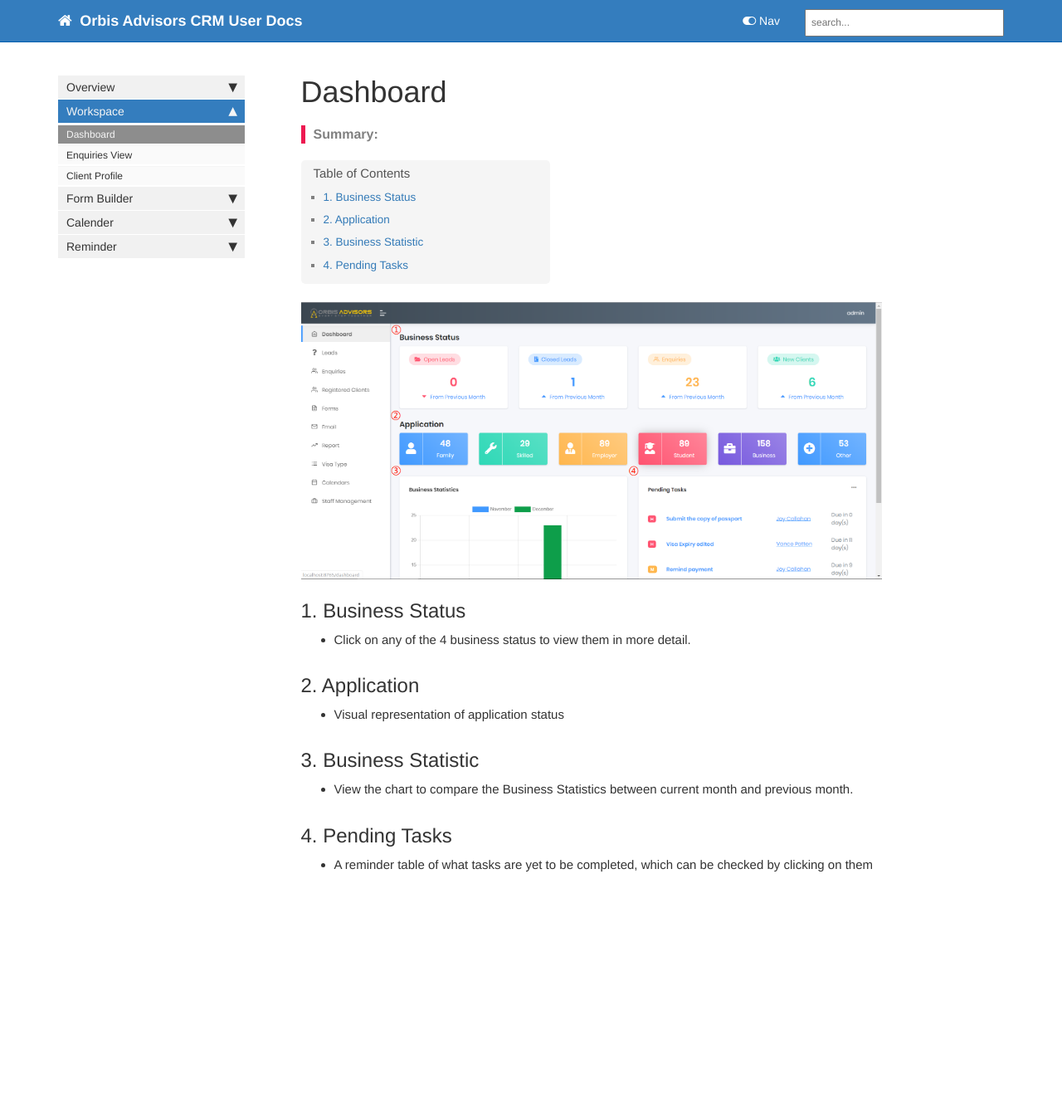
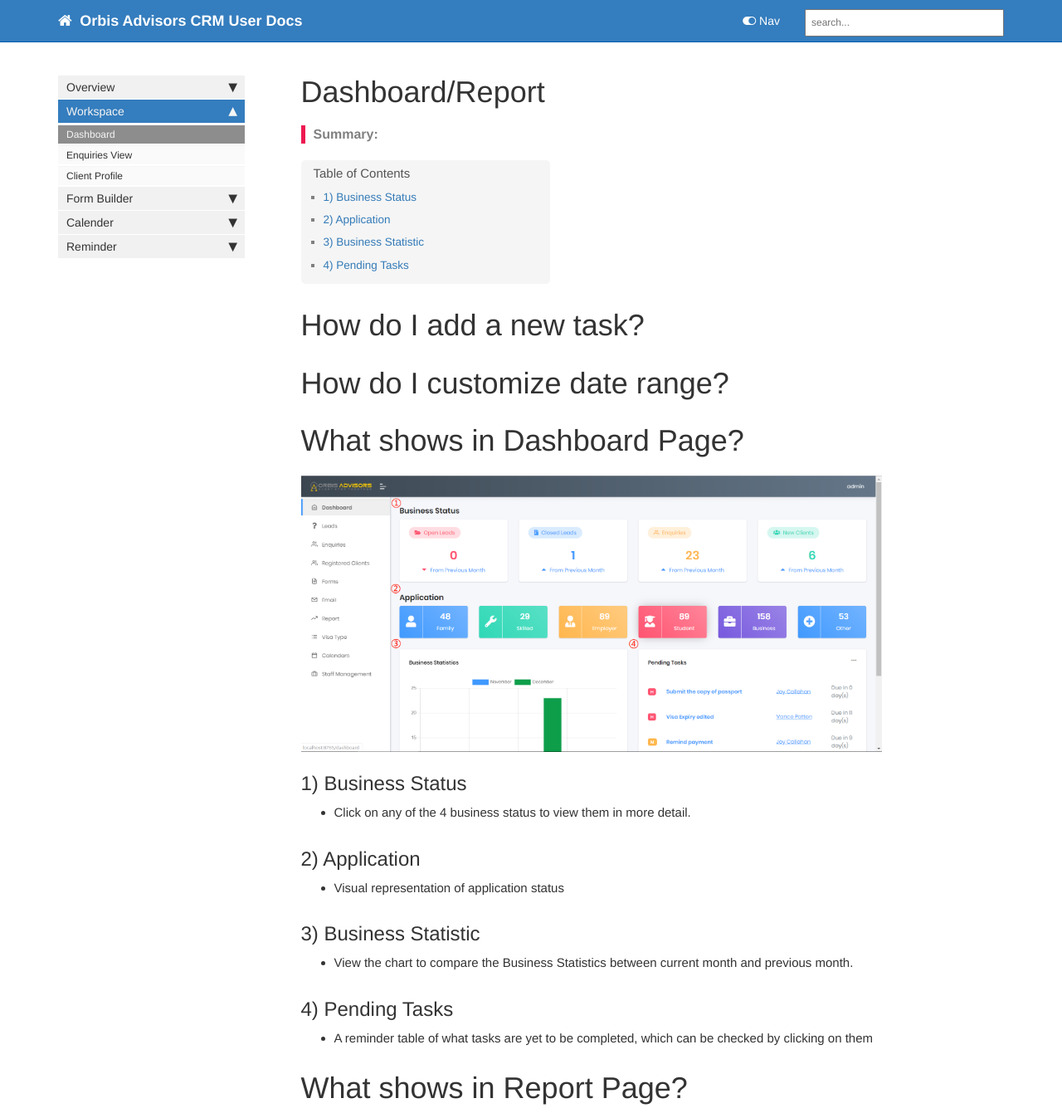
Before and after one commit to ndkhaivn/orbiscrm, a Jekyll site: the page built from pages/Orbis/dashboard.md, in a window 1280 px wide. Shown: the whole page at 83% size. Built offline with Jekyll 4.4.1, drawn with Linux system fonts in a browser that asks for light colours; comment, search, counter and statistics services are not loaded; before the commit the page ends 1062 px from its top, so only the background shows below that.

Commit message:
Rewrite the content in Dashboard/Report

```diff
--- a/pages/Orbis/dashboard.md
+++ b/pages/Orbis/dashboard.md
@@ -1,20 +1,27 @@
 ---
-title: Dashboard
+title: Dashboard/Report
 summary: ""
 sidebar: mydoc_sidebar
 permalink: dashboard.html
 folder: Orbis
 ---
+# How do I add a new task?
+
+# How do I customize date range?
+
+# What shows in Dashboard Page?
 {% include image.html file="dashboard.png"%}
 
-## 1. Business Status
+## 1) Business Status
 * Click on any of the 4 business status to view them in more detail.
 
-## 2. Application
+## 2) Application
 * Visual representation of application status
 
-## 3. Business Statistic
+## 3) Business Statistic
 * View the chart to compare the Business Statistics between current month and previous month.
 
-## 4. Pending Tasks
+## 4) Pending Tasks
 * A reminder table of what tasks are yet to be completed, which can be checked by clicking on them
+
+# What shows in Report Page?
```
